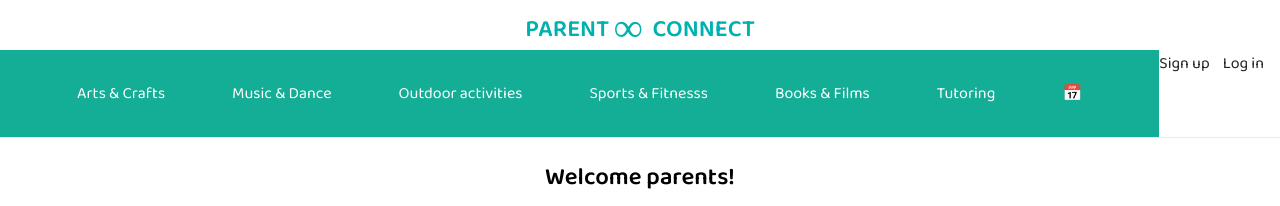
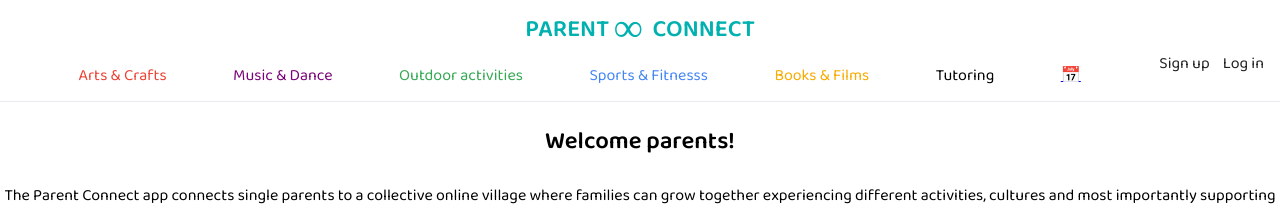
Before and after one commit to mhyder1/gig24-client, a React (Create React App) app: page / in a window 1280 px wide. Shown: the top 206 px of the page. Built offline with nearby package versions, Linux system fonts and the light colour scheme; no server answers.

Commit message:
css hamburger menu test

```diff
--- a/src/Component/NavMenu/nav.css
+++ b/src/Component/NavMenu/nav.css
@@ -1,4 +1,4 @@
-/* .navigation {
+.navigation {
     display: flex;
     justify-content: space-evenly;
     flex-direction: column;
@@ -106,16 +106,16 @@ a.links.tutor {
         display: none;
     }
 }
- */
- .navbar {
+
+
+ /* .navbar {
     padding: 20px;
     background-color: rgb(20, 173, 150);
     display: flex;
     flex-direction: column;
     position: absolute;
     right: 0;
-    /* display: none; */
-}
+
 
 .navigation {
     position: relative;
@@ -163,7 +163,7 @@ li {
 
 @media screen and (min-width: 768px) {
     .navbar {
-        /* justify-content: space-evenly; */
+
         flex-direction: row;
         position: static;
     }
@@ -175,4 +175,4 @@ li {
     .hamburger {
         display: none;
     }
-}
+} */
```
